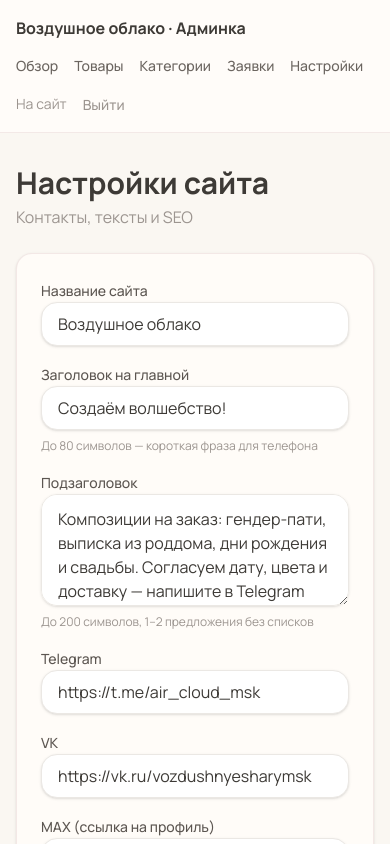
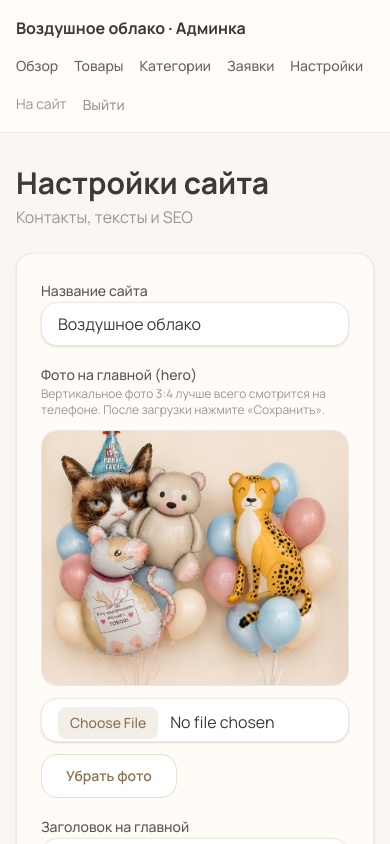
Before and after one commit to q865/-, a Next.js app: page /admin/settings in a window 390 px wide. Shown: the top 844 px of the page. Built offline with nearby package versions, Linux system fonts and the light colour scheme; no server answers; the database is empty.

Commit message:
Add configurable hero image with admin upload and layout fix.
Store hero photo in SiteSettings, use portrait-friendly aspect ratio on mobile, and default to the new brand hero image.

```diff
--- a/src/app/api/upload/route.ts
+++ b/src/app/api/upload/route.ts
@@ -12,6 +12,8 @@ export async function POST(request: Request) {
   try {
     const formData = await request.formData();
     const file = formData.get("file");
+    const folderRaw = formData.get("folder");
+    const folder = folderRaw === "hero" ? "hero" : "products";
 
     if (!(file instanceof File)) {
       return jsonError("Файл не передан", 400);
@@ -22,7 +24,7 @@ export async function POST(request: Request) {
     const filename = buildUploadFilename(ext);
 
     if (process.env.BLOB_READ_WRITE_TOKEN) {
-      const blob = await put(`products/${filename}`, buffer, {
+      const blob = await put(`${folder}/${filename}`, buffer, {
         access: "public",
         contentType: file.type,
       });
--- a/src/app/page.tsx
+++ b/src/app/page.tsx
@@ -85,6 +85,7 @@ export default async function HomePage() {
 
       <section aria-labelledby="hero-heading" className="page-container pt-4 sm:pt-6">
         <HeroBanner
+          imageUrl={settings.heroImageUrl}
           product={heroProduct}
           title={settings.heroTitle}
           subtitle={settings.heroSubtitle}
--- a/src/components/admin/settings-form.tsx
+++ b/src/components/admin/settings-form.tsx
@@ -5,15 +5,43 @@ import { Button } from "@/components/ui/button";
 import { Input } from "@/components/ui/input";
 import { Label } from "@/components/ui/label";
 import { Textarea } from "@/components/ui/textarea";
+import { ProductImage } from "@/components/product-image";
 import type { SiteSettings } from "@/generated/prisma/client";
 
 export function SettingsForm({ settings }: { settings: SiteSettings }) {
-  const [form, setForm] = useState(settings);
+  const [form, setForm] = useState({
+    ...settings,
+    heroImageUrl: settings.heroImageUrl ?? "",
+  });
   const [status, setStatus] = useState<"idle" | "loading" | "success" | "error">("idle");
+  const [uploading, setUploading] = useState(false);
+  const [errorMessage, setErrorMessage] = useState("");
+
+  async function uploadHeroImage(file: File) {
+    setUploading(true);
+    setErrorMessage("");
+    const body = new FormData();
+    body.append("file", file);
+    body.append("folder", "hero");
+
+    try {
+      const response = await fetch("/api/upload", { method: "POST", body });
+      const data = await response.json().catch(() => ({}));
+      if (!response.ok) {
+        throw new Error(typeof data.error === "string" ? data.error : "Не удалось загрузить фото");
+      }
+      setForm((prev) => ({ ...prev, heroImageUrl: data.url }));
+    } catch (err) {
+      setErrorMessage(err instanceof Error ? err.message : "Не удалось загрузить фото");
+    } finally {
+      setUploading(false);
+    }
+  }
 
   async function handleSubmit(event: React.FormEvent) {
     event.preventDefault();
     setStatus("loading");
+    setErrorMessage("");
 
     const { id: _id, ...payload } = form;
 
@@ -23,7 +51,13 @@ export function SettingsForm({ settings }: { settings: SiteSettings }) {
       body: JSON.stringify(payload),
     });
 
-    setStatus(response.ok ? "success" : "error");
+    const data = await response.json().catch(() => ({}));
+    if (response.ok) {
+      setStatus("success");
+    } else {
+      setStatus("error");
+      setErrorMessage(typeof data.error === "string" ? data.error : "Ошибка сохранения");
+    }
   }
 
   return (
@@ -39,6 +73,49 @@ export function SettingsForm({ settings }: { settings: SiteSettings }) {
           onChange={(e) => setForm({ ...form, siteName: e.target.value })}
         />
       </div>
+
+      <div className="space-y-3">
+        <Label htmlFor="hero-image">Фото на главной (hero)</Label>
+        <p className="text-xs text-[#9c9590]">
+          Вертикальное фото 3:4 лучше всего смотрится на телефоне. После загрузки нажмите «Сохранить».
+        </p>
+        {form.heroImageUrl ? (
+          <div className="relative mx-auto aspect-[3/4] max-h-64 w-full max-w-xs overflow-hidden rounded-2xl border border-rose-dusty-light/50 bg-rose-dusty-light/20">
+            <ProductImage
+              src={form.heroImageUrl}
+              alt="Фото на главной"
+              fill
+              sizes="256px"
+              className="object-cover object-center"
+            />
+          </div>
+        ) : (
+          <p className="text-sm text-[#9c9590]">Фото не выбрано — будет градиент</p>
+        )}
+        <Input
+          id="hero-image"
+          type="file"
+          accept="image/*"
+          disabled={uploading}
+          onChange={(e) => {
+            const file = e.target.files?.[0];
+            if (file) uploadHeroImage(file);
+            e.target.value = "";
+          }}
+        />
+        {uploading ? <p className="text-sm text-[#9c9590]">Загрузка...</p> : null}
+        {form.heroImageUrl ? (
+          <Button
+            type="button"
+            variant="outline"
+            disabled={uploading || status === "loading"}
+            onClick={() => setForm({ ...form, heroImageUrl: "" })}
+          >
+            Убрать фото
+          </Button>
+        ) : null}
+      </div>
+
       <div className="space-y-2">
         <Label htmlFor="heroTitle">Заголовок на главной</Label>
         <Input
@@ -118,10 +195,10 @@ export function SettingsForm({ settings }: { settings: SiteSettings }) {
       {status === "success" ? (
         <p className="text-sm text-emerald-600">Настройки сохранены</p>
       ) : null}
-      {status === "error" ? (
-        <p className="text-sm text-red-600">Ошибка сохранения</p>
+      {status === "error" || errorMessage ? (
+        <p className="text-sm text-red-600">{errorMessage || "Ошибка сохранения"}</p>
       ) : null}
-      <Button type="submit" disabled={status === "loading"}>
+      <Button type="submit" disabled={status === "loading" || uploading}>
         {status === "loading" ? "Сохранение..." : "Сохранить"}
       </Button>
     </form>
--- a/src/components/home/hero-banner.tsx
+++ b/src/components/home/hero-banner.tsx
@@ -3,46 +3,42 @@ import { ArrowRight } from "lucide-react";
 import { ProductImage } from "@/components/product-image";
 import { FadeIn } from "@/components/motion/fade-in-section";
 import { Button } from "@/components/ui/button";
-import { getProductCoverImage } from "@/lib/utils";
 
 type HeroProduct = {
   slug: string;
   name: string;
-  images: string;
-  category: { slug: string; name: string };
 };
 
 export function HeroBanner({
+  imageUrl,
   product,
   title,
   subtitle,
   siteName,
 }: {
+  imageUrl?: string | null;
   product?: HeroProduct;
   title: string;
   subtitle: string;
   siteName: string;
 }) {
-  const imageSrc = product
-    ? getProductCoverImage(product.images, {
-        slug: product.slug,
-        categorySlug: product.category.slug,
-      })
-    : null;
+  const imageSrc = imageUrl?.trim() || null;
 
   return (
     <FadeIn delayMs={40}>
       <div className="relative overflow-hidden rounded-3xl bg-neutral-muted shadow-float">
-        <div className="relative aspect-[4/5] max-h-[min(460px,72vh)] sm:aspect-[21/9] sm:max-h-none lg:aspect-[2.4/1]">
+        <div className="relative aspect-[3/4] max-h-[min(520px,72vh)] w-full sm:aspect-[21/9] sm:max-h-[min(440px,50vh)] lg:aspect-[2.4/1] lg:max-h-none">
           {imageSrc ? (
+            <div className="absolute inset-0">
               <ProductImage
                 src={imageSrc}
-              alt={product ? `${product.name} — гелевые шары` : `Гелевые шары ${siteName}`}
+                alt={`Гелевые шары ${siteName}`}
                 fill
                 priority
-              className="object-cover object-center"
                 sizes="100vw"
+                className="object-cover object-[center_25%] sm:object-[center_35%] lg:object-center"
               />
+            </div>
           ) : (
             <div className="absolute inset-0 bg-gradient-to-br from-gold-muted-light via-lavender-soft to-blue-soft-light" />
           )}
--- a/src/lib/constants/defaults.ts
+++ b/src/lib/constants/defaults.ts
@@ -11,6 +11,7 @@ export const DEFAULT_SITE_SETTINGS: Omit<SiteSettings, "id"> = {
   heroTitle: "Создаём волшебство!",
   heroSubtitle:
     "Композиции на заказ: гендер-пати, выписка из роддома, дни рождения и свадьбы. Согласуем дату, цвета и доставку — напишите в Telegram или VK.",
+  heroImageUrl: "/brand/hero.jpg",
   seoTitle:
     "Гелевые шары с доставкой в Москве — Воздушное облако | Композиции на праздник",
   seoDescription:
--- a/src/lib/validations.ts
+++ b/src/lib/validations.ts
@@ -39,6 +39,7 @@ export const settingsSchema = z.object({
   phone: z.string().trim().min(6).max(30).optional(),
   heroTitle: z.string().trim().min(1).max(200).optional(),
   heroSubtitle: z.string().trim().max(500).optional(),
+  heroImageUrl: z.string().trim().max(500).optional(),
   seoTitle: z.string().trim().min(1).max(200).optional(),
   seoDescription: z.string().trim().max(500).optional(),
 });
```
Also changed, not shown: public/brand/hero.jpg (added), 1 other file (tests, documents, lock files or other folders). Lines whose indentation alone changed are shown as unchanged.
